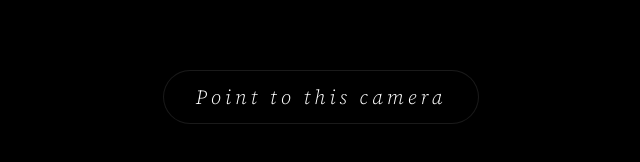
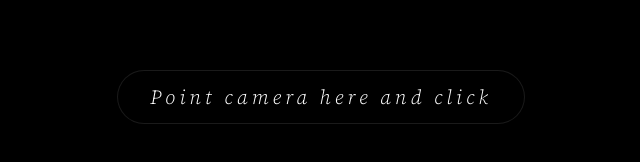
Before and after one commit to Harshit1607/Jam, a React (Vite) app in the folder frontend/: page / in a window 1280 px wide. Shown: the part 596-758 px from the top of the page, without its empty margins (319-959 px from the left). Built offline with nearby package versions, Linux system fonts and the light colour scheme; no server answers.

Commit message:
Final changes

```diff
--- a/frontend/index.html
+++ b/frontend/index.html
@@ -10,7 +10,7 @@
   <link
     href="https://fonts.googleapis.com/css2?family=Source+Serif+4:ital,opsz,wght@0,8..60,200..900;1,8..60,200..900&display=swap"
     rel="stylesheet">
-  <title>frontend</title>
+  <title>MirrorLess</title>
 </head>
 
 <body>
--- a/frontend/src/components/Preloader.jsx
+++ b/frontend/src/components/Preloader.jsx
@@ -2,7 +2,7 @@ import { useState } from 'react';
 import Spline from '@splinetool/react-spline';
 
 export default function Preloader({ onCapture }) {
-    const [promptText, setPromptText] = useState("Point to this camera");
+    const [promptText, setPromptText] = useState("Point camera here and click");
     const [isLoaded, setIsLoaded] = useState(false);
 
     const onLoad = (splineApp) => {
```
